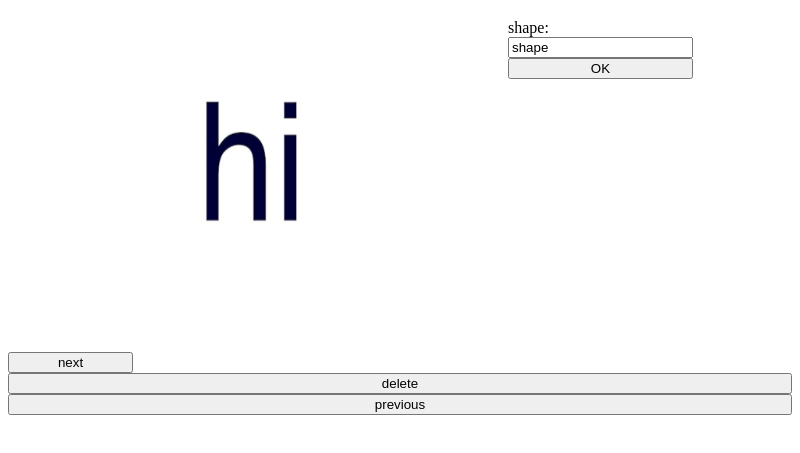
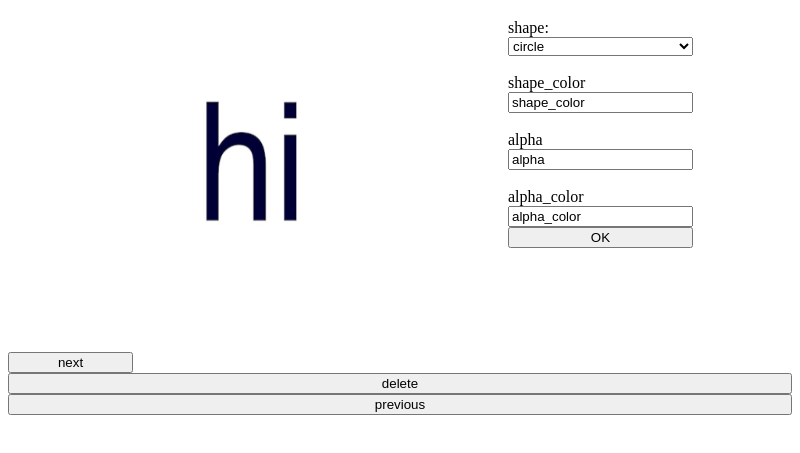
Before and after one commit to Ayush632/Image-Viewer, an Electron app: page index.html in a window 800 px wide. Shown: the part 69-522 px from the top of the page. Drawn offline with Linux system fonts and the light colour scheme; no server answers.

Commit message:
Added required fields

```diff
--- a/index.html
+++ b/index.html
@@ -13,12 +13,28 @@
       </div>
       <div style="display:flex; flex-direction: column"
           <form action="http://127.0.0.1:5000/ " method="post">
-            <label for="shape">shape: </label>
-            <input id="shape" type="text" name="shape" value="shape">
-            <input type="submit" value="OK">
+          <label for="shape">shape:</label>
+      <select name="shape">
+        <option value="circle">circle</option>
+        <option value="semi-circle">semi-circle</option>
+        <option value ="square">square</option>
+        <option value ="triangle">triangle</option>
+        <option value ="pentagon">pentagon</option>
+      </select><br>
+
+        <label for=" shape_color">shape_color </label>
+        <input id="shape_color" type="text" name="shape_color" value="shape_color">
+       <br> <label for="alpha">alpha </label>
+        <input id="alpha" type="text" name="alpha" value="alpha">
+        <br><label for="alpha_color">alpha_color </label>
+        <input id="alpha_color" type="text" name="alpha_color" value="alpha_color">
+        <input type="submit" value="OK">
+
+
           </form>
       </div>
     </div>
+
     <script type="text/javascript"src="js/getImage.js"></script>
     <script type="text/javascript"src="js/materialize.js"></script>
     <button onclick="deleteImage()">delete</button>
```
